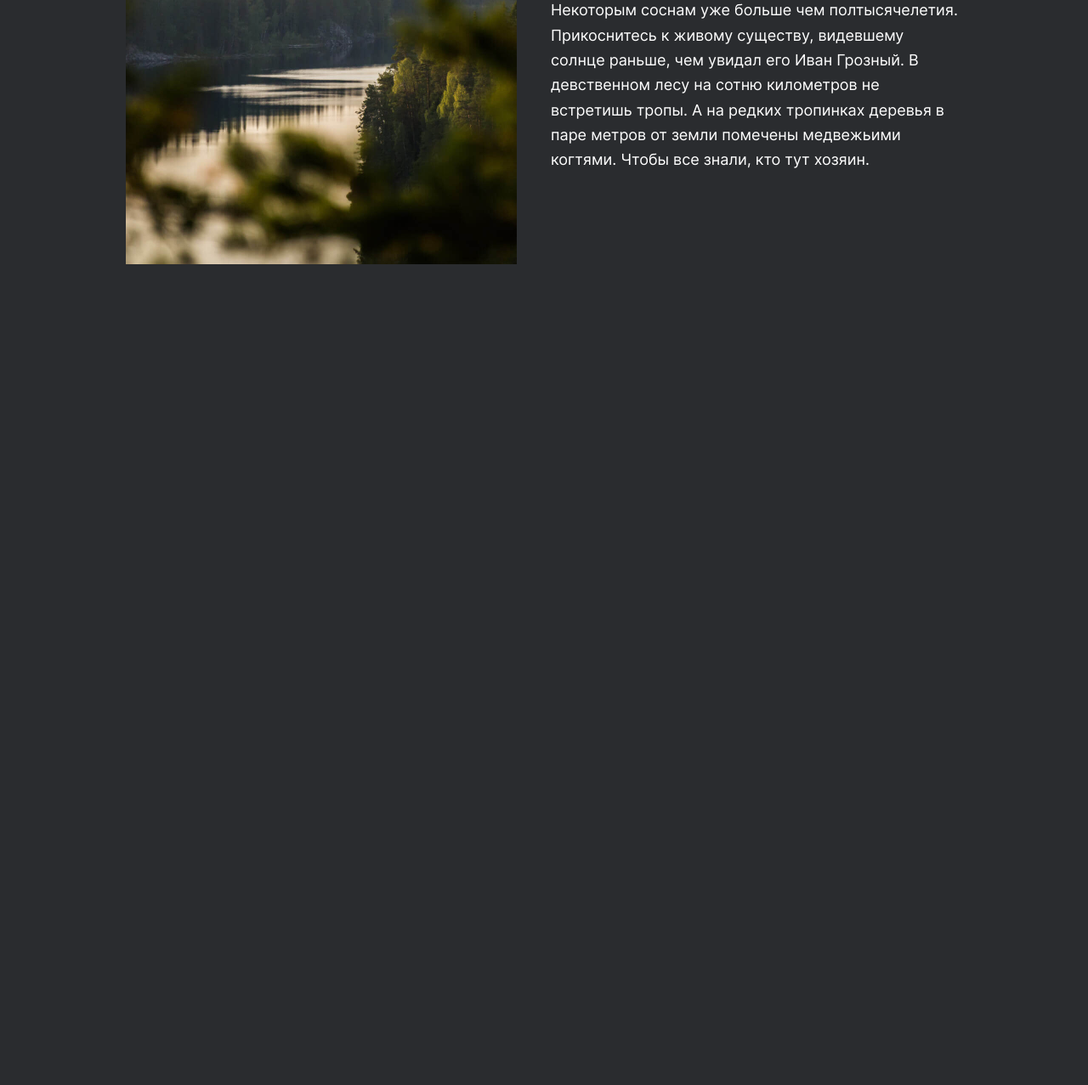
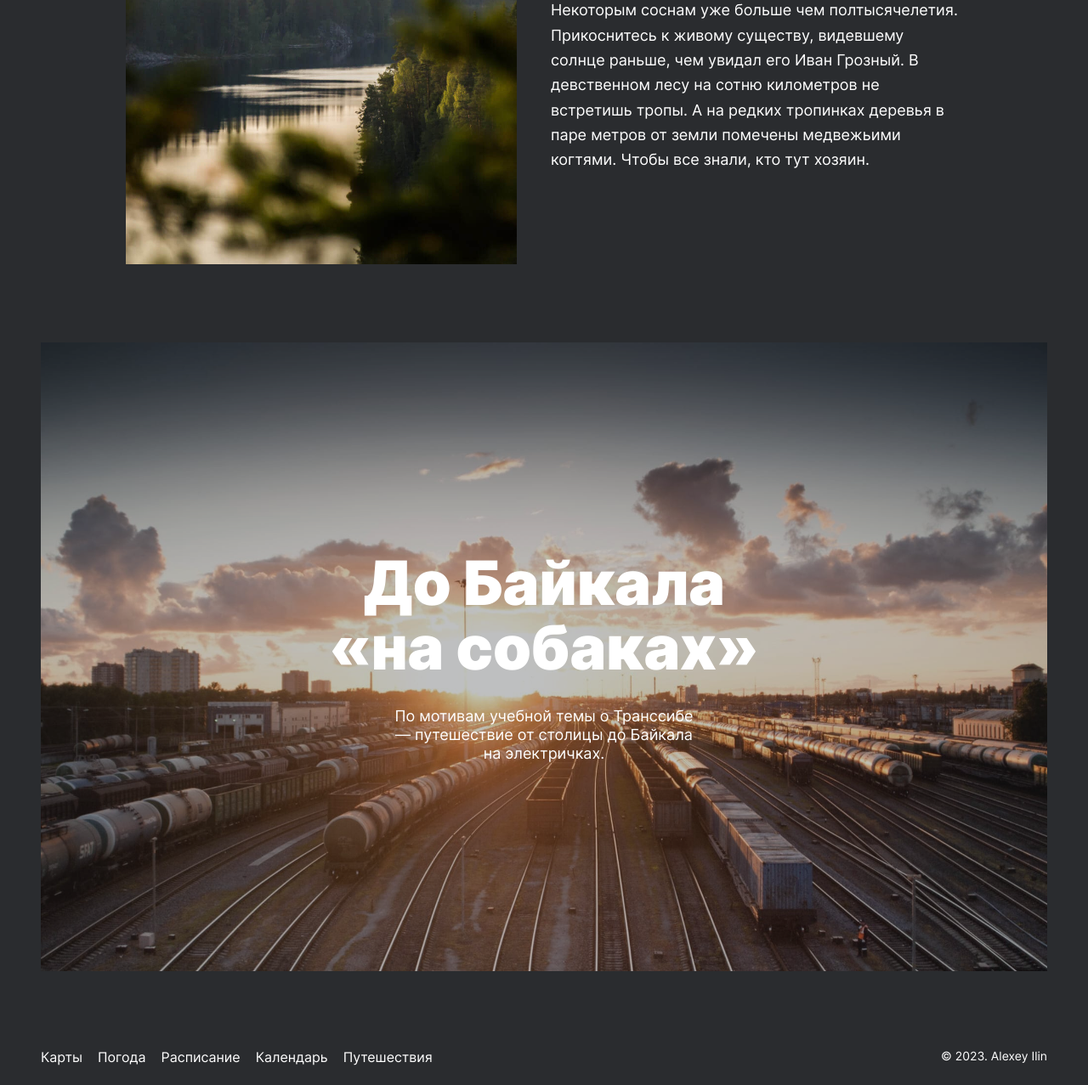
Before and after one commit to ilinalexey96/russian-travel-bootcamp, a plain HTML site: page index.html in a window 1280 px wide. Shown: the part 5599-6876 px from the top of the page at 85% size. Before the commit the page ends 5910 px from the top, so only its background shows below. Drawn offline with Linux system fonts and the light colour scheme.

Commit message:
final result before code-review

```diff
--- /dev/null
+++ b/blocks/cover/__background/cover__background.css
@@ -0,0 +1,7 @@
+.cover__background {
+    background-image: url(../../../images/cover-trains.jpg);
+    background-size: cover;
+    background-position: center;
+    grid-column: 1/2;
+    grid-row: 1/3;
+}
--- /dev/null
+++ b/blocks/cover/__link/cover__link.css
@@ -0,0 +1,26 @@
+.cover__link {
+    display: block;
+    min-height: 740px;
+    z-index: 2;
+    grid-row: 1/3;
+    grid-column: 1;
+  }
+
+  @media screen and (max-width: 1024px) {
+    .cover__link {
+        min-height: 640px;
+    }
+  }
+
+
+  @media screen and (max-width: 768px) {
+    .cover__link {
+      min-height: 480px;
+    }
+  }
+
+  @media screen and (max-width: 320px) {
+    .cover__link {
+      min-height: 200px;
+    }
+}
--- /dev/null
+++ b/blocks/cover/__subtitle/cover__subtitle.css
@@ -0,0 +1,22 @@
+.cover__subtitle {
+    font-weight: 400;
+    font-size: 18px;
+    line-height: 22px;
+    text-align: center;
+    grid-row: 2;
+    grid-column: 1;
+    z-index: 1;
+    justify-self: center;
+    max-width: 360px;
+    margin: 0;
+}
+
+@media screen and (max-width: 320px) {
+    .cover__subtitle {
+        max-width: 288px;
+        max-height: 48px;
+        font-size: 14px;
+        line-height: 16px;
+        margin: 0 26px 0;
+    }
+}
--- /dev/null
+++ b/blocks/cover/__title/cover__title.css
@@ -0,0 +1,22 @@
+.cover__title {
+    font-weight: 900;
+    font-size: 72px;
+    line-height: 76px;
+    grid-column: 1;
+    grid-row: 1;
+    z-index: 1;
+    text-align: center;
+    max-width: 560px;
+    justify-self: center;
+    align-self: end;
+    margin: 0;
+}
+
+@media screen and (max-width: 320px) {
+    .cover__title {
+        max-width: 288px;
+        font-size: 32px;
+        line-height: 35px;
+        margin: 0 38px 0;
+    }
+}
--- /dev/null
+++ b/blocks/cover/cover.css
@@ -0,0 +1,35 @@
+.cover {
+    max-width: 1184px;
+    margin: 92px auto 0;
+    position: relative;
+    display: grid;
+    grid-template-rows: repeat(2, min-content);
+    grid-gap: 32px;
+  }
+
+  .cover:before {
+    content: "";
+    position: absolute;
+    background-color: #2a2c2f;
+    opacity: .3;
+    transition: .3s easy;
+    width: 100%;
+    height: 100%;
+  }
+
+  .cover:hover {
+    opacity: .8;
+  }
+
+  @media screen and (max-width: 768px) {
+    .cover {
+      grid-gap: 16px;
+      margin: 90px auto 0;
+    }
+  }
+
+  @media screen and (max-width: 320px) {
+    .cover {
+        margin: 66px auto 0;
+    }
+  }
--- /dev/null
+++ b/blocks/footer/__copyright/footer__copyright.css
@@ -0,0 +1,12 @@
+.footer__copyright {
+    font-weight: 400;
+    font-size: 14px;
+    line-height: 16px;
+    margin: 0;
+}
+
+@media screen and (max-width: 320px) {
+    .footer__copyright {
+        line-height: 14px;
+    }
+}
--- /dev/null
+++ b/blocks/footer/__link/footer__link.css
@@ -0,0 +1,21 @@
+.footer__link {
+    font-weight: 400;
+    font-size: 16px;
+    line-height: 18px;
+    text-decoration: none;
+    color: #FFFFFF;
+    transition: opacity .5s ease-in;
+    padding-right: 18px;
+}
+
+.footer__link:hover {
+    opacity: 0.4;
+}
+
+@media screen and (max-width: 320px) {
+    .footer__link {
+        font-size: 24px;
+        line-height: 24px;
+        padding-right: 0px;
+    }
+}
--- /dev/null
+++ b/blocks/footer/__links/footer__links.css
@@ -0,0 +1,13 @@
+.footer__links {
+    margin: 0;
+    list-style-type: none;
+    padding: 0;
+    display: flex;
+}
+
+@media screen and (max-width: 320px) {
+    .footer__links {
+        flex-direction: column;
+        margin-bottom: 48px;
+    }
+}
--- /dev/null
+++ b/blocks/footer/footer.css
@@ -0,0 +1,28 @@
+.footer {
+    max-width: 1184px;
+    margin: 0 auto;
+    display: flex;
+    justify-content: space-between;
+    padding: 92px 0 24px 0;
+}
+
+@media screen and (max-width: 1024px) {
+    .footer {
+        max-width: 928px;
+    }
+}
+
+@media screen and (max-width: 768px) {
+    .footer {
+        padding-top: 88px;
+        max-width: 720px;
+    }
+}
+
+@media screen and (max-width: 320px) {
+    .footer {
+        padding-top: 64px;
+        flex-direction: column;
+        max-width: 90.625%;
+    }
+}
--- a/blocks/place/__image/place__image.css
+++ b/blocks/place/__image/place__image.css
@@ -1,5 +1,4 @@
 .place__image {
     max-width: 100%;
     grid-area: image;
-    justify-self:
 }
--- a/index.html
+++ b/index.html
@@ -1,6 +1,5 @@
 <!DOCTYPE html>
 <html lang="ru">
-
 <head>
     <meta charset="UTF-8">
     <meta http-equiv="X-UA-Compatible" content="IE=edge">
@@ -71,7 +70,8 @@
             <img class="photo-grid__item" src="./images/photo-grid-elbrus.jpg" alt="Горы Эльбрус">
             <img class="photo-grid__item" src="./images/photo-grid-kondratiev.jpg" alt="Картинка пешеходный переход">
             <img class="photo-grid__item" src="./images/photo-grid-kamchatka-1.jpg" alt="Картинка природа Камчатки">
-            <img class="photo-grid__item" src="./images/photo-grid-kamchatka-2.jpg" alt="Картинка природа Камчатки. Горы и леса">
+            <img class="photo-grid__item" src="./images/photo-grid-kamchatka-2.jpg"
+                alt="Картинка природа Камчатки. Горы и леса">
             <img class="photo-grid__item" src="./images/photo-grid-baikal-2.jpg" alt="Картинка природа и Байкал">
             <img class="photo-grid__item" src="./images/photo-grid-ergaki.jpg" alt="Картинка туман и лес">
         </section>
@@ -92,7 +92,8 @@
                     <p class="place__paragraph">На этом Калининградская область не заканчивается.
                         Для путешественника и исследователя там же по соседству — самая западная точка России,
                         Балтийская коса, — и немецкое наследие россыпи небольших приморских городов.
-                            Атмосфера здешних мест исключает суету, окуная в спокойствие природы и запах стального, прохладного моря.
+                        Атмосфера здешних мест исключает суету, окуная в спокойствие природы и запах стального,
+                        прохладного моря.
                     </p>
                 </div>
             </div>
@@ -109,9 +110,12 @@
                         Саамская тундра, от которой на юг —
                         тайга, а на север — Ледовитый океан, прикидывающийся Баренцевым морем.
                     </p>
-                        <p class="place__paragraph">Возможно, вы смотрели Звягинцева и даже слышали историю арктического фестиваля
-                            в Териберке. Возможно, слово «Хибины» не осталось под снегом школьных воспоминаний об уроках географии.
-                            Возможно, вы не интересовались пронизывающей земную кору сверхглубокой скважиной, а от апатитов вас
+                    <p class="place__paragraph">Возможно, вы смотрели Звягинцева и даже слышали историю арктического
+                        фестиваля
+                        в Териберке. Возможно, слово «Хибины» не осталось под снегом школьных воспоминаний об уроках
+                        географии.
+                        Возможно, вы не интересовались пронизывающей земную кору сверхглубокой скважиной, а от апатитов
+                        вас
                         давно накрывает апатия. Но ваша мечта увидеть северное сияние начинает сбываться с билетом
                         в Мурманск.
                     </p>
@@ -121,16 +125,20 @@
                 <h2 class="place__title">Алтай</h2>
                 <div class="place__website">
                     <h3 class="place__url-heading">URL</h3>
-                    <a class="place__link" href="https://www.youtube.com/watch?v=7ZEsoV7kWAQ" target="_blank">YouTube</a>
+                    <a class="place__link" href="https://www.youtube.com/watch?v=7ZEsoV7kWAQ"
+                        target="_blank">YouTube</a>
                 </div>
                 <img class="place__image" src="./images/place-altai.jpg" alt="Природа Алтая">
                 <div class="place__paragraphs">
                     <p class="place__paragraph">Алтай — одно из красивейших мест в России.
-                            В первую очередь из-за гор: если ехать вдоль хребта, вы увидите склоны, усыпанные соснами, горные реки и озёра.
-                            А если вы откроете в автомобиле окна, сможете познакомиться с невидимым чудом здешних мест — горным воздухом.
+                        В первую очередь из-за гор: если ехать вдоль хребта, вы увидите склоны, усыпанные соснами,
+                        горные реки и озёра.
+                        А если вы откроете в автомобиле окна, сможете познакомиться с невидимым чудом здешних мест —
+                        горным воздухом.
                     </p>
                     <p class="place__paragraph">Климат на Алтае умеренный, поэтому ехать сюда лучше всего летом.
-                            Так вы увидите всё разнообразие местной флоры и фауны. По лесам Алтая бродят лоси, над хребтами летают орлы, а
+                        Так вы увидите всё разнообразие местной флоры и фауны. По лесам Алтая бродят лоси, над хребтами
+                        летают орлы, а
                         на равнинах пасутся косули. И знаменитые манулы — тоже обитатели Алтайского края.
                     </p>
                 </div>
@@ -139,14 +147,17 @@
                 <h2 class="place__title">Зимний Байкал</h2>
                 <div class="place__website">
                     <h3 class="place__url-heading">URL</h3>
-                    <a class="place__link" href="https://vk.com/baikalmile" target="_blank">https://vk.com/baikalmile</a>
+                    <a class="place__link" href="https://vk.com/baikalmile"
+                        target="_blank">https://vk.com/baikalmile</a>
                 </div>
                 <img class="place__image" src="./images/place-winter-baikal.jpg" alt="Зимний Байкал">
                 <div class="place__paragraphs">
                     <p class="place__paragraph">Всем известен Байкал как крупнейшее озеро
-                            в мире. Многие также знают, что это самый большой источник пресной воды и одно из красивейших мест в России.
+                        в мире. Многие также знают, что это самый большой источник пресной воды и одно из красивейших
+                        мест в России.
                     </p>
-                        <p class="place__paragraph">Конечно, это всё так. Но Байкал ещё идеальное место для соревнований по скийорингу.
+                    <p class="place__paragraph">Конечно, это всё так. Но Байкал ещё идеальное место для соревнований по
+                        скийорингу.
                         Это такой вид спорта, когда лыжник привязывает себя
                         к мотоциклу, и тандем старается развить как можно бóльшую скорость на льду.
                         В марте 2019 года на фестивале «Байкальская миля» был поставлен мировой рекорд — 197.011 км/ч.
@@ -163,8 +174,10 @@
                 <div class="place__paragraphs">
                     <p class="place__paragraph">Сибирь заканчивается не на Урале, а в Карелии:
                         образующая тайгу сибирская лиственница не растёт западнее Водлозера. Зато здесь она вымахивает
-                            на 30 метров — леса карельских национальных парков из-за непроходимых болот никогда не знали топора.
-                            Некоторым соснам уже больше чем полтысячелетия. Прикоснитесь к живому существу, видевшему солнце раньше,
+                        на 30 метров — леса карельских национальных парков из-за непроходимых болот никогда не знали
+                        топора.
+                        Некоторым соснам уже больше чем полтысячелетия. Прикоснитесь к живому существу, видевшему солнце
+                        раньше,
                         чем увидал его Иван Грозный.
                         В девственном лесу на сотню километров не встретишь тропы. А на редких тропинках деревья
                         в паре метров от земли помечены медвежьими когтями. Чтобы все знали, кто тут хозяин.
@@ -172,6 +185,36 @@
                 </div>
             </div>
         </section>
+        <section class="cover">
+            <a class="cover__link" href="https://stampsy.com/na-elektrichkakh-do-baikala" target="_blank"></a>
+            <h2 class="cover__title">До Байкала «на собаках»</h2>
+            <p class="cover__subtitle">По мотивам учебной темы о Транссибе — путешествие от столицы до Байкала на
+                электричках.</p>
+            </div>
+            <div class="cover__background"></div>
+        </section>
     </main>
+    <footer class="footer">
+        <nav class="footer__nav">
+            <ul class="footer__links">
+                <li class="footer__links-item">
+                    <a class="footer__link" href="https://yandex.ru/maps" target="_blank">Карты</a>
+                </li>
+                <li class="footer__links-item">
+                    <a class="footer__link" href="https://yandex.ru/pogoda" target="_blank">Погода</a>
+                </li>
+                <li class="footer__links-item">
+                    <a class="footer__link" href="https://rasp.yandex.ru" target="_blank">Расписание</a>
+                </li>
+                <li class="footer__links-item">
+                    <a class="footer__link" href="https://calendar.yandex.ru" target="_blank">Календарь</a>
+                </li>
+                <li class="footer__links-item">
+                    <a class="footer__link" href="https://travel.yandex.ru" target="_blank">Путешествия</a>
+                </li>
+            </ul>
+        </nav>
+        <p class="footer__copyright">&#xA9; 2023. Alexey Ilin</p>
+    </footer>
 </body>
 </html>
```
Also changed, not shown: blocks/footer/__links-item/footer__links-item.css (added, +9 -0 lines), pages/index.css (+12 -0 lines), blocks/footer/__nav/footer__nav.css (added). Lines whose indentation alone changed are shown as unchanged.
